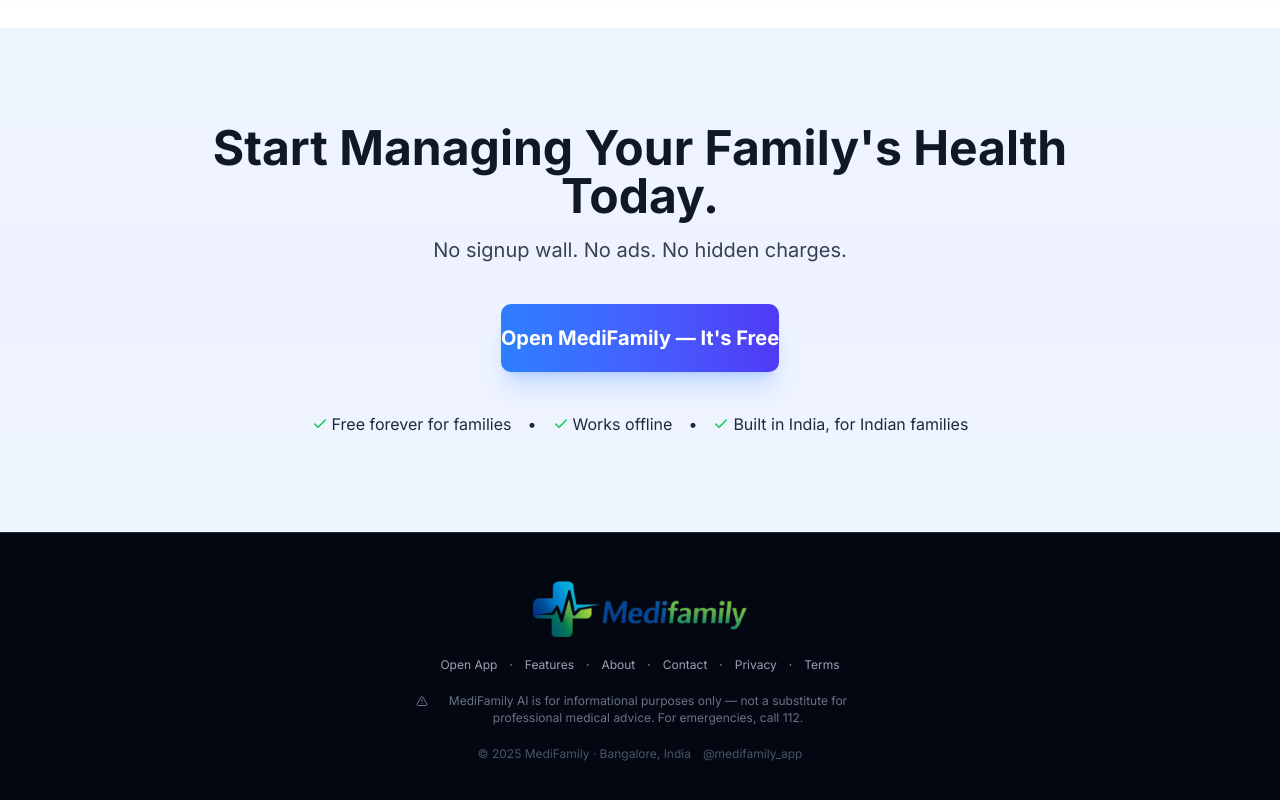
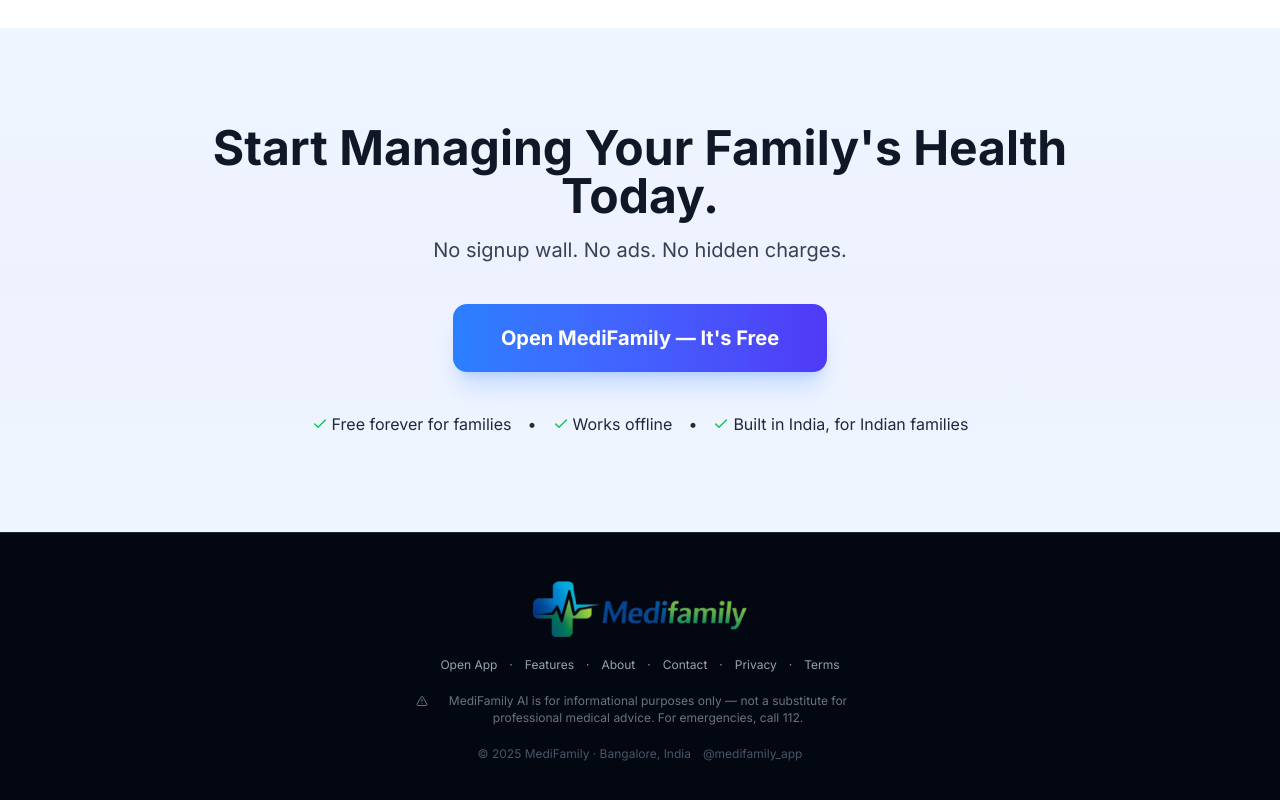
Before and after one commit to Mrsandeep27/medi-log-landing-page, a Next.js app: page / in a window 1280 px wide. Shown: the part 4266-5066 px from the top of the page. Built offline with nearby package versions, Linux system fonts and the light colour scheme.

Commit message:
Fix CTA button: add horizontal padding, reduce mobile text size
Co-Authored-By: Claude Opus 4.6 (1M context) <noreply@anthropic.com>

```diff
--- a/components/final-cta.tsx
+++ b/components/final-cta.tsx
@@ -2,13 +2,13 @@ import { Check } from 'lucide-react'
 
 export function FinalCTA() {
   return (
-    <section className="relative w-full py-24 px-4 bg-gradient-to-b from-blue-50 via-indigo-50 to-blue-50">
+    <section className="relative w-full py-12 md:py-24 px-4 bg-gradient-to-b from-blue-50 via-indigo-50 to-blue-50">
       <div className="relative z-10 max-w-4xl mx-auto text-center">
-        <h2 className="text-3xl md:text-5xl font-bold text-gray-900 mb-4">
+        <h2 className="text-2xl md:text-5xl font-bold text-gray-900 mb-3 md:mb-4">
           Start Managing Your Family&apos;s Health Today.
         </h2>
 
-        <p className="text-lg md:text-xl text-gray-700 mb-10">
+        <p className="text-sm md:text-xl text-gray-700 mb-6 md:mb-10">
           No signup wall. No ads. No hidden charges.
         </p>
 
@@ -16,7 +16,7 @@ export function FinalCTA() {
           href="https://app.medifamily.in"
           target="_blank"
           rel="noopener noreferrer"
-          className="inline-flex items-center justify-center min-w-64 py-5 text-xl font-bold bg-gradient-to-r from-blue-500 to-indigo-600 text-white rounded-lg hover:from-blue-600 hover:to-indigo-700 transition-colors shadow-xl shadow-blue-500/20"
+          className="inline-flex items-center justify-center px-8 md:px-12 py-4 md:py-5 text-base md:text-xl font-bold bg-gradient-to-r from-blue-500 to-indigo-600 text-white rounded-xl hover:from-blue-600 hover:to-indigo-700 transition-colors shadow-xl shadow-blue-500/20"
         >
           Open MediFamily — It&apos;s Free
         </a>
```
